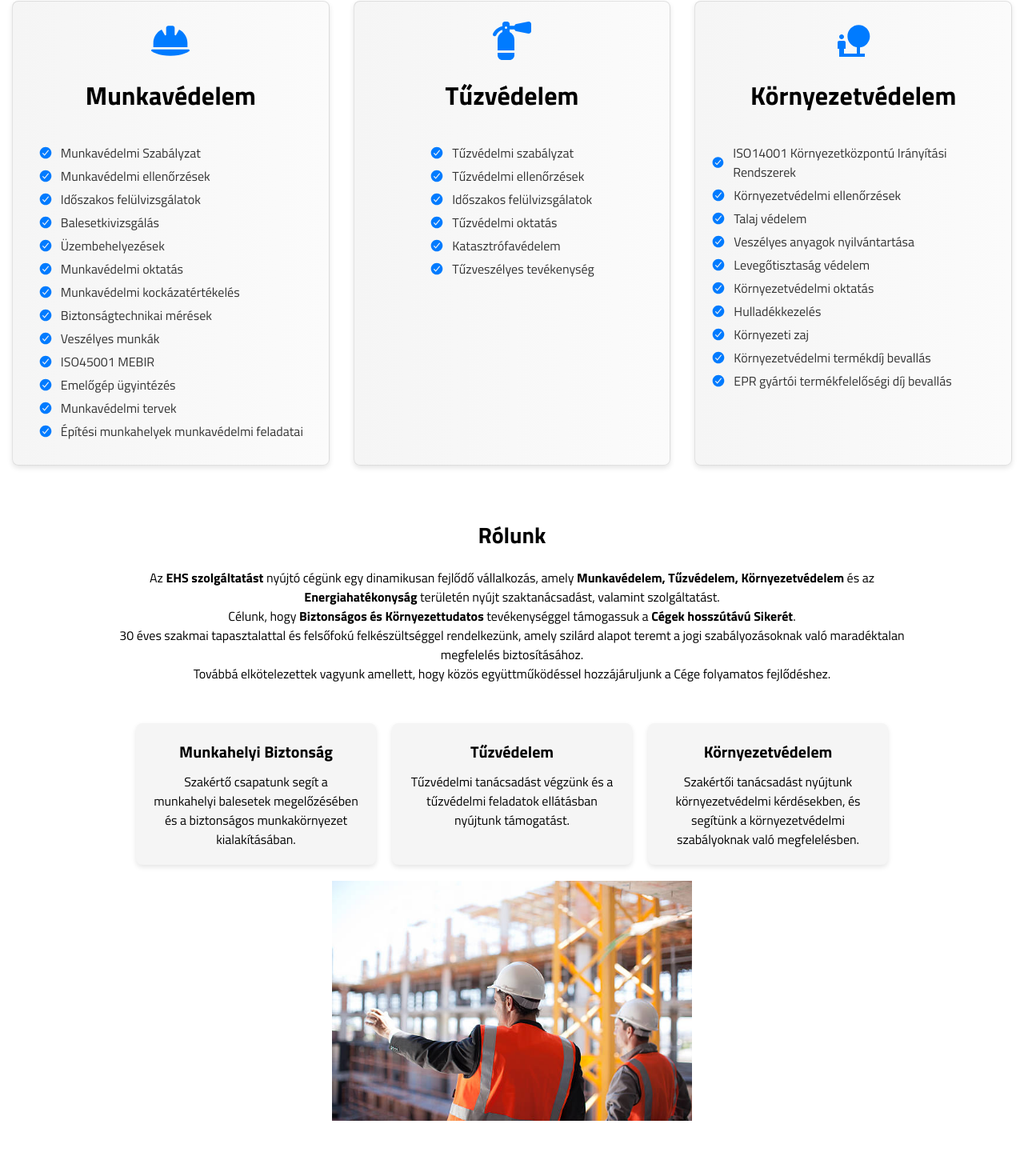
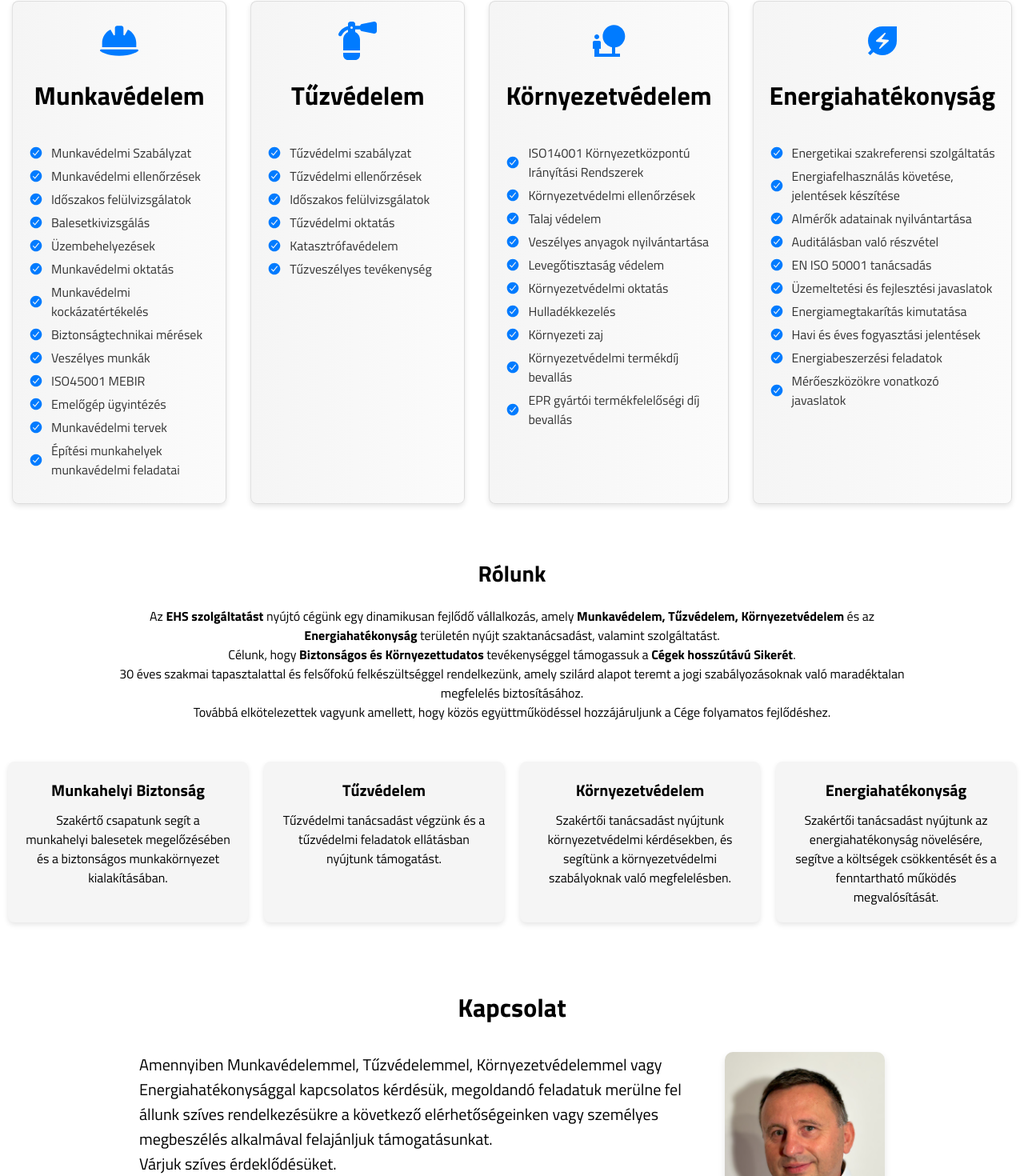
Before and after one commit to pappdanie1/SafetyResponsive, a React (Vite) app: page / in a window 1280 px wide. Shown: the part 700-2170 px from the top of the page at 80% size. Built offline with nearby package versions, Linux system fonts and the light colour scheme.

Commit message:
FIX: Energy section

```diff
--- a/src/components/About.jsx
+++ b/src/components/About.jsx
@@ -26,7 +26,10 @@ const About = () => {
                     <h3>Környezetvédelem</h3>
                     <p>Szakértői tanácsadást nyújtunk környezetvédelmi kérdésekben, és segítünk a környezetvédelmi szabályoknak való megfelelésben.</p>
                 </div>
-                    <img src="/src/assets/about.jpg" alt="Cégnév logója" className="about-section__image" />
+                <div className="about-section__service">
+                    <h3>Energiahatékonyság</h3>
+                    <p>Szakértői tanácsadást nyújtunk az energiahatékonyság növelésére, segítve a költségek csökkentését és a fenntartható működés megvalósítását.</p>
+                </div>
             </div>
         </div>
     );
--- a/src/components/CardContainer.jsx
+++ b/src/components/CardContainer.jsx
@@ -3,6 +3,7 @@ import { FaHelmetSafety, FaFireExtinguisher  } from "react-icons/fa6";
 import { MdNaturePeople } from "react-icons/md";
 import { IoCheckmarkCircle } from "react-icons/io5";
 import { useNavigate } from "react-router-dom";
+import { MdEnergySavingsLeaf } from "react-icons/md";
 import '../css/CardContainer.css'
 
 
@@ -20,6 +21,10 @@ const CardContainer = () => {
 
     const handleNature = () => {
         navigate("/kornyezetvedelem")
+    }
+
+    const handleEnergy = () => {
+        navigate("/energiahatekonysag")
     }
 
     return (
@@ -46,7 +51,7 @@ const CardContainer = () => {
             <div className="card" onClick={handleFire}>
                 <FaFireExtinguisher className="icon" />
                 <h2>Tűzvédelem</h2>
-                <ul>
+                <ul className="align-left">
                     <li><IoCheckmarkCircle className="check-icon" />Tűzvédelmi szabályzat</li>
                     <li><IoCheckmarkCircle className="check-icon" />Tűzvédelmi ellenőrzések</li>
                     <li><IoCheckmarkCircle className="check-icon" />Időszakos felülvizsgálatok</li>
@@ -71,6 +76,22 @@ const CardContainer = () => {
                     <li><IoCheckmarkCircle className="check-icon" />EPR gyártói termékfelelőségi díj bevallás</li>
                 </ul>
             </div>
+            <div className="card" onClick={handleEnergy}>
+                <MdEnergySavingsLeaf className="icon" />
+                <h2>Energiahatékonyság</h2>
+                <ul>
+                    <li><IoCheckmarkCircle className="check-icon" />Energetikai szakreferensi szolgáltatás</li>
+                    <li><IoCheckmarkCircle className="check-icon" />Energiafelhasználás követése, jelentések készítése</li>
+                    <li><IoCheckmarkCircle className="check-icon" />Almérők adatainak nyilvántartása</li>
+                    <li><IoCheckmarkCircle className="check-icon" />Auditálásban való részvétel</li>
+                    <li><IoCheckmarkCircle className="check-icon" />EN ISO 50001 tanácsadás</li>
+                    <li><IoCheckmarkCircle className="check-icon" />Üzemeltetési és fejlesztési javaslatok</li>
+                    <li><IoCheckmarkCircle className="check-icon" />Energiamegtakarítás kimutatása</li>
+                    <li><IoCheckmarkCircle className="check-icon" />Havi és éves fogyasztási jelentések</li>
+                    <li><IoCheckmarkCircle className="check-icon" />Energiabeszerzési feladatok</li>
+                    <li><IoCheckmarkCircle className="check-icon" />Mérőeszközökre vonatkozó javaslatok</li>
+                </ul>
+            </div>
         </div>
     )
 }
--- a/src/components/Contact.jsx
+++ b/src/components/Contact.jsx
@@ -13,7 +13,7 @@ const Contact = () => {
           <div className="contact-text-container">
             <div className="main-name">
               <p>
-                Amennyiben Munkavédelemmel, Tűzvédelemmel vagy Környezetvédelemmel vagy Energiahatékonysággal
+                Amennyiben Munkavédelemmel, Tűzvédelemmel, Környezetvédelemmel vagy Energiahatékonysággal
                 kapcsolatos kérdésük, megoldandó feladatuk merülne fel állunk
                 szíves rendelkezésükre a következő elérhetőségeinken vagy
                 személyes megbeszélés alkalmával felajánljuk támogatásunkat.<br></br> Várjuk szíves érdeklődésüket.
--- a/src/css/CardContainer.css
+++ b/src/css/CardContainer.css
@@ -16,6 +16,11 @@
     width: 470px;
 }
 
+.align-left {
+    width: 100%;
+    text-align: left;
+}
+
 .card:hover {
     box-shadow: 0 5px 10px rgba(0, 0, 0, 0.2);
     transform: scale(1.02);
@@ -31,9 +36,16 @@
 }
 
 .check-icon {
-    font-size: 18px;
     color: #007bff;
+    width: 18px;
+    height: 18px;
+    min-width: 18px;
+    min-height: 18px;
     margin-right: 10px;
+    flex-shrink: 0;
+    display: inline-flex;
+    align-items: center;
+    justify-content: center;
 }
 
 .card-container {
--- a/src/pages/EnvironmentalProtection.jsx
+++ b/src/pages/EnvironmentalProtection.jsx
@@ -36,9 +36,6 @@ const EnvironmentalProtection = () => {
                 <Link to="/epr-gyartoi-termekfelelossegi-dij-bevallas">
                     <SafetyCard head={"EPR gyártói termékfelelőségi díj bevallás"} img={"/src/assets/epr.jpg"} />
                 </Link>
-                <Link to="/energiahatekonysag">
-                    <SafetyCard head={"Energiahatékonyság"} img={"/src/assets/energiahatekonysag.jpg"} />
-                </Link>
             </div>
         </div>
     );
```
Lines whose indentation alone changed are shown as unchanged.
